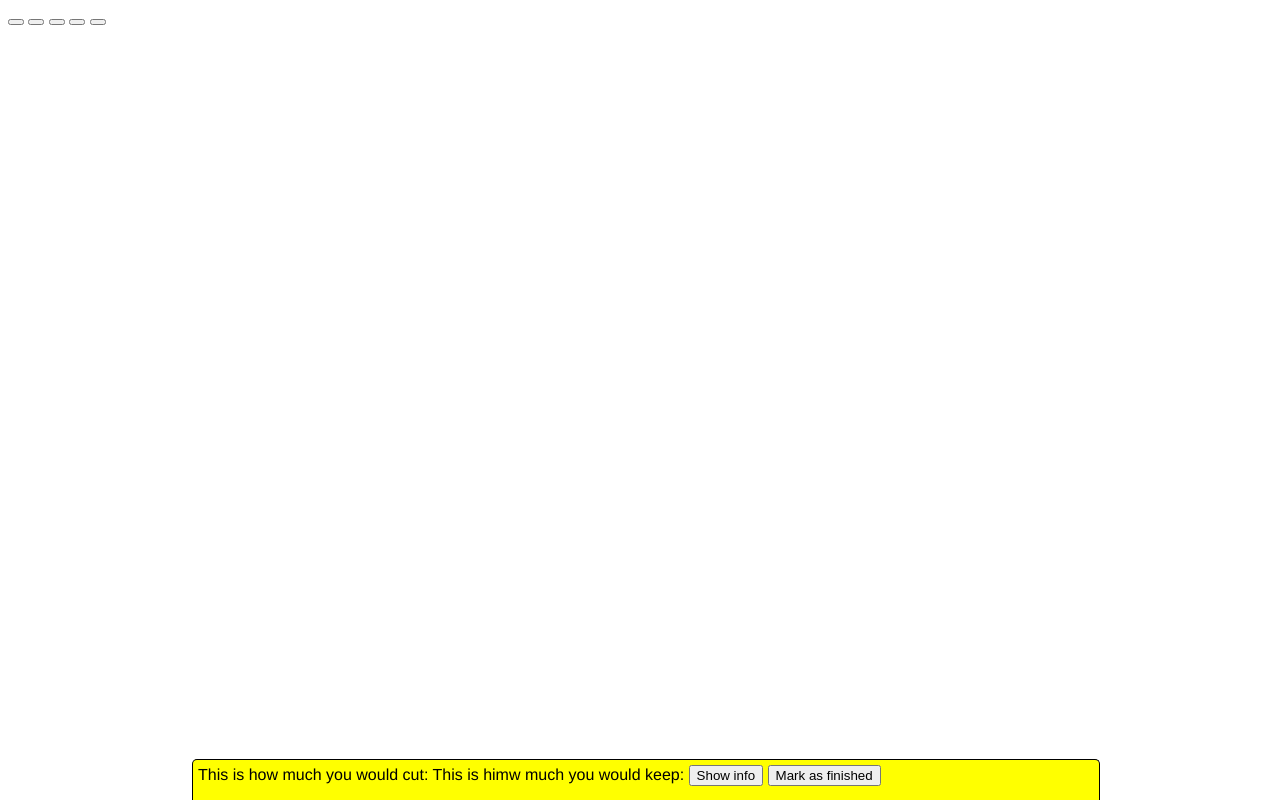
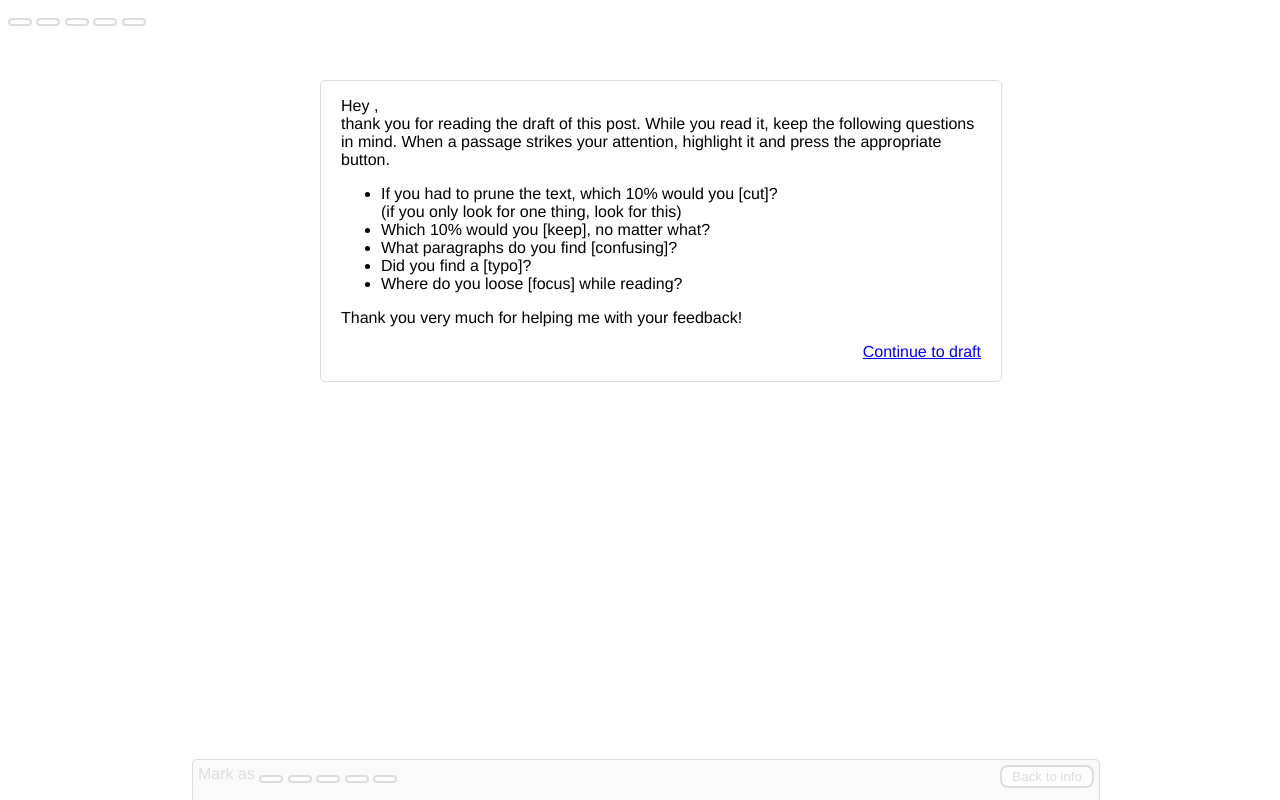
Before and after one commit to jhubaum/draft, a Python web app: template templates/file.html in a window 1280 px wide. Run offline with Jinja, Linux system fonts and the light colour scheme; the template is opened without the code that fills it, so the values that code supplies are empty.

Commit message:
improved visual details of frontend

```diff
--- a/static/css/style.css
+++ b/static/css/style.css
@@ -11,10 +11,11 @@
 
 .context-ui {
     position: absolute;
-    border-radius: 0px 0px 5px 5px;
+    border-radius: 5px;
     border: solid 1px black;
     background-color: white;
     padding: 5px;
+    margin-top: 3px;
 }
 
 .highlight {
@@ -34,19 +35,7 @@
 
 }
 
-#highlight-ui {
-    position: fixed;
-    width: 70vw;
-    height: 50vh;
-    background-color: #ffffffdd;
-    border: 1px solid  black;
-    border-radius: 5px;
-    left: 15vw;
-    top: 25vh;
-    padding: 10px;
-}
-
-#welcome {
+#overlay {
     position: fixed;
     width: 100vw;
     height: 100vh;
@@ -56,7 +45,7 @@
     vertical-align: middle;
 }
 
-#welcome div {
+#overlay div {
     position: fixed;
     width: 50vw;
     /*height: 70vh;*/
@@ -66,7 +55,7 @@
     border: 1px solid  #dddddd;
     border-radius: 5px;
     background-color: #ffffff;
-    padding: 10px;
+    padding: 0px 20px 20px 20px;
 }
 
 .hidden {
@@ -77,7 +66,7 @@
 
 #menu-bar {
     position: fixed;
-    background-color: yellow;
+    background-color: #dddddd;
     width: 70vw;
     left: 15vw;
     height: 30px;
@@ -86,6 +75,16 @@
     border-bottom: None;
     border-radius: 5px 5px 0px 0px;
     padding: 5px;
+}
+
+button {
+    box-sizing: border-box;
+    border: 2px solid black;
+    border-radius: 0.6em;
+    color: black;
+    cursor: pointer;
+    align-self: center;
+    padding: 2px 10px;
 }
 
 .noselect {
--- a/static/js/ui.js
+++ b/static/js/ui.js
@@ -34,27 +34,15 @@
         this.span.innerText = text.data.substr(start, length);
         this.span.style.backgroundColor = `var(--highlight-color-${type})`;
 
+        let ui = document.querySelector('#highlight-ui');
         this.span.addEventListener('click', e => {
-            this.show_ui();
+            ui.show(this.span, this);
         })
 
         let end = text.data.substr(start+length, text.data.length);
         text.data = text.data.substr(0, start);
         text.parentNode.insertBefore(this.span, text.nextSibling);
         this.span.insertAdjacentText('afterend', end);
-    }
-
-    show_ui() {
-        let ui = document.querySelector("#highlight-ui");
-        // set context for ui
-        let buttons = ui.getElementsByTagName('button')
-
-        // delete button
-        buttons[0].onclick = () => {
-            ui.hidden = true;
-            this.remove_highlight();
-        }
-        ui.hidden = false;
     }
 
     remove_highlight() {
@@ -130,13 +118,35 @@
     connectedCallback() {
         this.classList.add('noselect', 'context-ui');
         this.hidden = true;
+
+        this._setContext(null);
+        this.childNodes.forEach(c => {
+            c.addEventListener('click', this.hide.bind(this));
+        });
     }
 
-    show(range) {
+    show(rect, context=null) {
+        if (rect.constructor.name !== 'DOMRect') {
+            let crs = rect.getClientRects();
+            rect = crs[crs.length-1];
+        }
+
         this.hidden = false;
 
-        this.style.left = `${range.x+window.pageXOffset}px`;
-        this.style.top = `${range.y+window.pageYOffset+LINE_HEIGHT}px`;
+        let left = rect.x + window.pageXOffset + rect.width - this.offsetWidth;
+        left = Math.max(left, document.querySelector('#main').offsetLeft);
+
+        this.style.left = `${left}px`;
+        this.style.top = `${rect.y+window.pageYOffset+LINE_HEIGHT}px`;
+
+        this._setContext(context);
+    }
+
+    _setContext(context) {
+        this.context = context;
+        this.childNodes.forEach(c => {
+            c.context = context;
+        });
     }
 
     hide() {
@@ -146,12 +156,14 @@
 customElements.define('context-ui', ContextUIElement, {extends: 'div'})
 
 document.addEventListener('mouseup', e => {
+    document.querySelectorAll("context-ui").forEach(c => {
+        c.hide();
+    });
+
     let sel = document.getSelection();
 
-    if(sel.isCollapsed) {
-        document.querySelector("#selection-ui").hide();
+    if (sel.isCollapsed)
         return;
-    }
 
     let r = sel.getRangeAt(sel.rangeCount-1);
     r = r.getClientRects();
--- a/templates/file.html
+++ b/templates/file.html
@@ -15,45 +15,47 @@
       <button class="highlight-button" data-highlight-type="typo"></button>
       <button class="highlight-button" data-highlight-type="drift"></button>
     </context-ui>
-    <div id="highlight-ui" hidden>
-      <button>Delete Highlight</button>
-      <button onclick="this.parentNode.hidden=true;">Hide Overlay</button>
+    <context-ui id="highlight-ui" hidden>
+      <button onclick="this.context.remove_highlight();">Delete</button>
+    </context-ui>
+    <div id="menu-bar" class="noselect">
+      Mark as
+<button class="highlight-button" data-highlight-type="cut"></button>
+      <button class="highlight-button" data-highlight-type="keep"></button>
+      <button class="highlight-button" data-highlight-type="confusing"></button>
+      <button class="highlight-button" data-highlight-type="typo"></button>
+      <button class="highlight-button" data-highlight-type="drift"></button>
+      <button style="float: right" onclick="showOverlay();">
+        Back to info
+      </button>
     </div>
-    <div id="menu-bar" class="noselect">
-      This is how much you would cut:
-      This is himw much you would keep:
-      <button>Show info</button>
-      <button>Mark as finished</button>
-    </div>
-    {% if show_welcome %}
-    <div id="welcome" class="noselect">
+    <div id="overlay" class="noselect">
       <div>
-        Hey {{ url.name }},
-        <br><br>
-        thank you for reading the draft of this post.
-        While you read it, reading, it would help, if you mark the following text passages (just select them and click the appropriate button)
-        <br>
-        Please mark passages, that are
+        <p class="welcome-text">
+          Hey {{ url.name }},
+          <br>
+          thank you for reading the draft of this post.
+          While you read it, keep the following questions in mind.
+          When a passage strikes your attention, highlight it and press the appropriate button.
+        </p>
         <ul>
-          <li>confusing</li>
-          <li>where you start to drift or lose focus</li>
+          <li>If you had to prune the text, which 10% would you [cut]?
+            <br>(if you only look for one thing, look for this)</li>
+          <li>Which 10% would you [keep], no matter what?</li>
+          <li>What paragraphs do you find [confusing]?</li>
+          <li>Did you find a [typo]?</li>
+          <li>Where do you loose [focus] while reading?</li>
         </ul>
-        Also, if you find any typos, please mark them as well.
-
-        And if you decide to do only one thing, please do the following:
-        If you had to cut the text by ten percent, which 10% would you cut. Which 10% would you keep?
-
-        Thank you very much for taking the time to answer these questions. You are helping a lot
-
-        <br>
+        <p class="welcome-text">
+          Thank you very much for helping me with your feedback!
+        </p>
         <a href="#"
-           onclick="document.querySelector('#welcome').classList.add('hidden')"
-           style="float:right;margin: 0px 20px">
-          Continue to text
+           onclick="overlayOnClick(this);"
+           style="float:right;">
+          Continue to draft
         </a>
       </div>
     </div>
-    {% endif %}
     <article id="main">
       {% block content %}
       {% endblock %}
@@ -68,6 +70,26 @@
           let type = b.innerHTML = b.getAttribute('data-highlight-type');
           b.addEventListener('click', () => createHighlight(type));
       });
+
+      function overlayOnClick(link) {
+          let overlay = document.querySelector('#overlay');
+
+          /*
+          document.querySelectorAll('.welcome-text').forEach(e => {
+              e.hidden = true;
+          });
+          */
+
+          (link.onclick = () => {
+              overlay.classList.add('hidden');
+          })();
+
+          link.innerText = "Back to draft";
+      }
+
+      function showOverlay() {
+        document.querySelector('#overlay').classList.remove('hidden');
+      }
     </script>
   </body>
 </html>
--- a/views.py
+++ b/views.py
@@ -35,8 +35,7 @@
     return render_template('files/{}'.format(url.draft.filename),
                            title=url.draft.title,
                            highlights=json.dumps(highlights),
-                           url=url,
-                           show_welcome=True)
+                           url=url)
 
 
 @app.route('/<url>/highlight/add', methods=['POST'])
```
